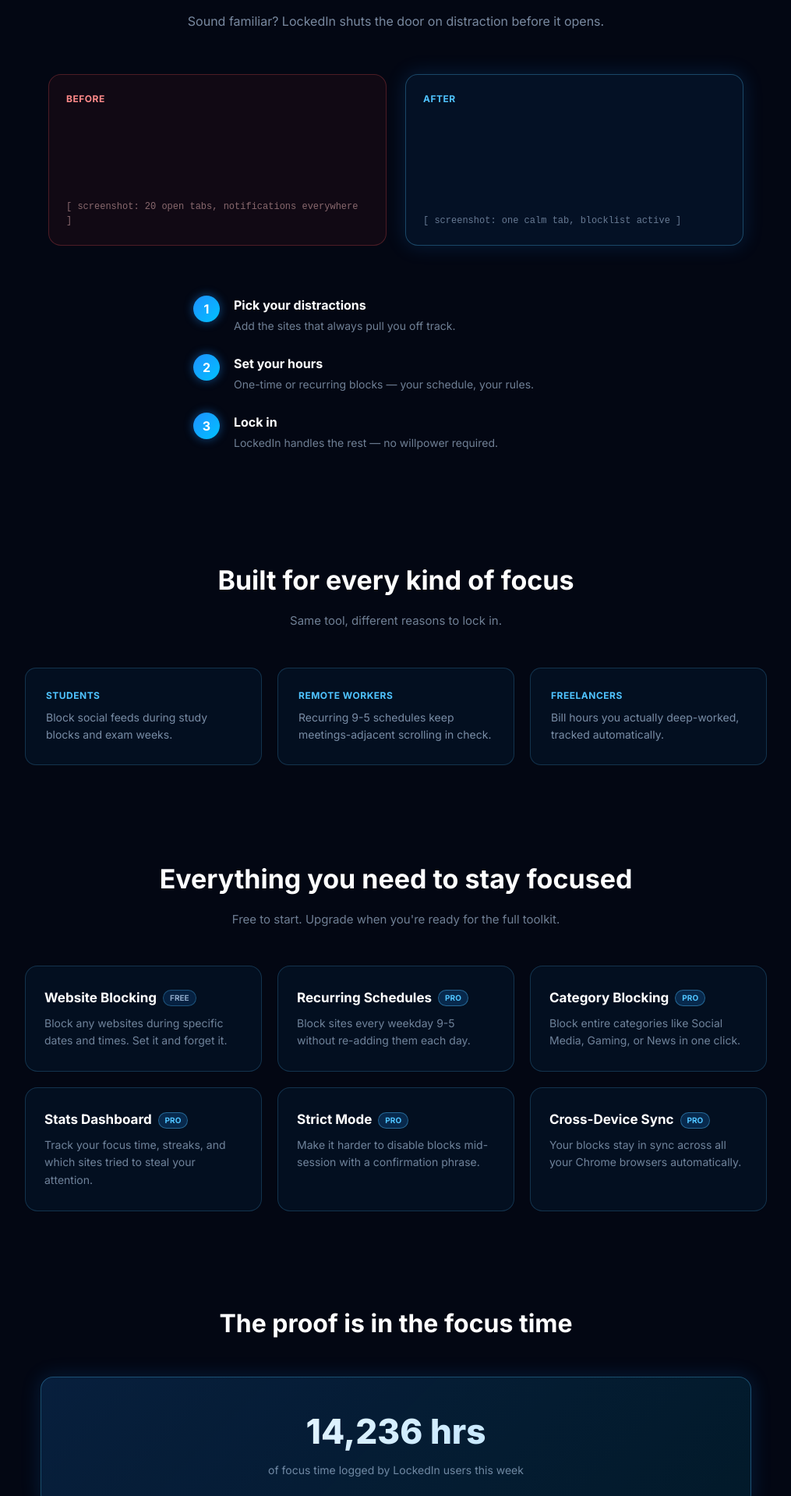
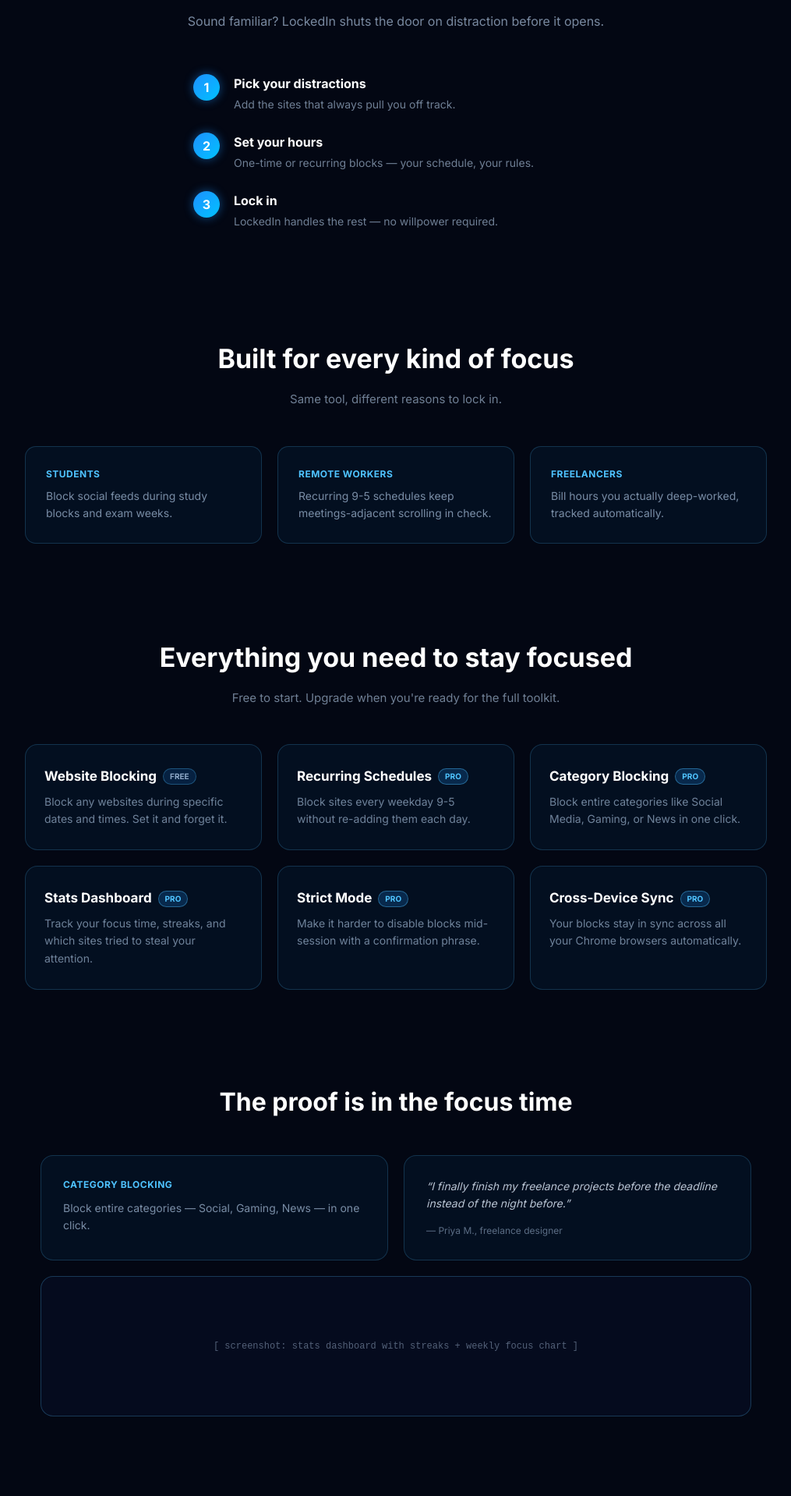
Before and after one commit to Nahom2162002/lockedin-web, a Next.js app: page / in a window 1280 px wide. Shown: the part 1142-3060 px from the top of the page at 78% size, without its empty margins (132-1147 px from the left). Built offline with nearby package versions, Linux system fonts and the light colour scheme.

Commit message:
Removed unnecessary information from landing page

```diff
--- a/app/page.tsx
+++ b/app/page.tsx
@@ -162,43 +162,6 @@
         <p style={{ fontSize: 16, color: 'rgba(200,225,255,.6)', margin: '0 0 56px' }}>
           Sound familiar? LockedIn shuts the door on distraction before it opens.
         </p>
-        <div style={{ display: 'grid', gridTemplateColumns: '1fr 1fr', gap: 24, textAlign: 'left', marginBottom: 64 }}>
-          <div
-            style={{
-              border: '1px solid rgba(255,90,90,.25)',
-              background: 'rgba(255,60,60,.06)',
-              borderRadius: 16,
-              height: 220,
-              padding: 22,
-              display: 'flex',
-              flexDirection: 'column',
-              justifyContent: 'space-between',
-            }}
-          >
-            <span style={{ fontSize: 12, fontWeight: 700, color: '#ff8a8a', letterSpacing: '.5px' }}>BEFORE</span>
-            <span style={{ fontFamily: 'ui-monospace, monospace', fontSize: 12, color: 'rgba(255,200,200,.5)' }}>
-              [ screenshot: 20 open tabs, notifications everywhere ]
-            </span>
-          </div>
-          <div
-            style={{
-              border: '1px solid rgba(79,195,255,.3)',
-              background: 'rgba(30,144,255,.08)',
-              borderRadius: 16,
-              height: 220,
-              padding: 22,
-              display: 'flex',
-              flexDirection: 'column',
-              justifyContent: 'space-between',
-              boxShadow: '0 0 24px 2px rgba(30,144,255,.15)',
-            }}
-          >
-            <span style={{ fontSize: 12, fontWeight: 700, color: '#4fc3ff', letterSpacing: '.5px' }}>AFTER</span>
-            <span style={{ fontFamily: 'ui-monospace, monospace', fontSize: 12, color: 'rgba(200,225,255,.5)' }}>
-              [ screenshot: one calm tab, blocklist active ]
-            </span>
-          </div>
-        </div>
         <div style={{ display: 'flex', flexDirection: 'column', gap: 26, maxWidth: 520, margin: '0 auto', textAlign: 'left' }}>
           {[
             { title: 'Pick your distractions', desc: 'Add the sites that always pull you off track.' },
@@ -290,33 +253,6 @@
           The proof is in the focus time
         </h2>
         <div style={{ display: 'grid', gridTemplateColumns: '1fr 1fr', gridTemplateRows: 'auto auto', gap: 20 }}>
-          <div
-            style={{
-              gridColumn: '1/3',
-              background: 'linear-gradient(135deg, rgba(30,144,255,.18), rgba(0,194,255,.1))',
-              border: '1px solid rgba(79,195,255,.3)',
-              borderRadius: 16,
-              padding: 36,
-              textAlign: 'center',
-              boxShadow: '0 0 24px 2px rgba(30,144,255,.15)',
-            }}
-          >
-            <p
-              style={{
-                fontSize: 44,
-                fontWeight: 800,
-                margin: '0 0 6px',
-                background: 'linear-gradient(135deg,#fff,#a9dcff)',
-                WebkitBackgroundClip: 'text',
-                WebkitTextFillColor: 'transparent',
-              }}
-            >
-              14,236 hrs
-            </p>
-            <p style={{ fontSize: 14, color: 'rgba(200,225,255,.55)', margin: 0 }}>
-              of focus time logged by LockedIn users this week
-            </p>
-          </div>
           <div style={{ ...cardStyle, borderRadius: 16, padding: 28 }}>
             <p style={{ fontSize: 12, fontWeight: 700, color: '#4fc3ff', margin: '0 0 10px', letterSpacing: '.5px' }}>
               CATEGORY BLOCKING
```
